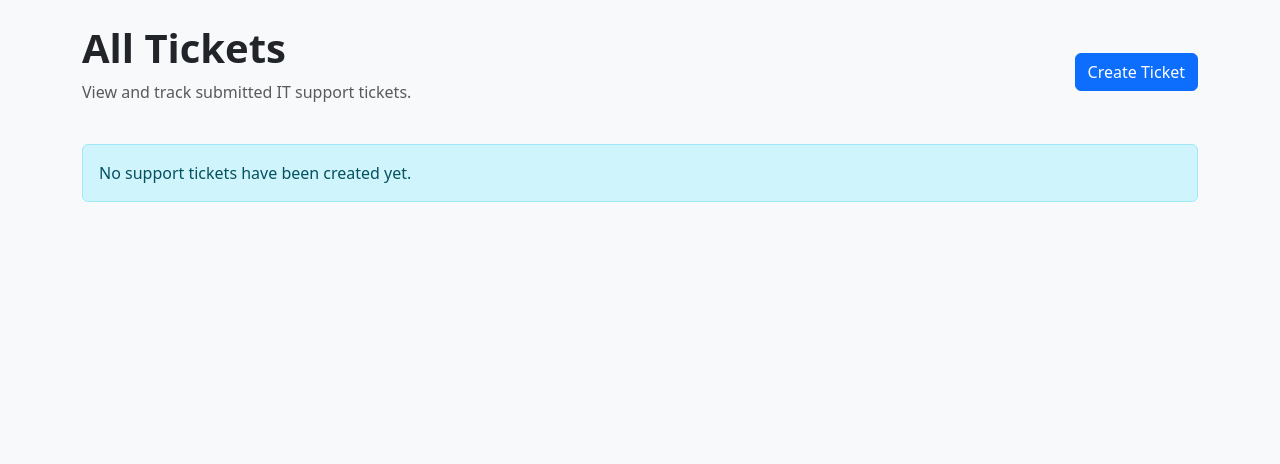
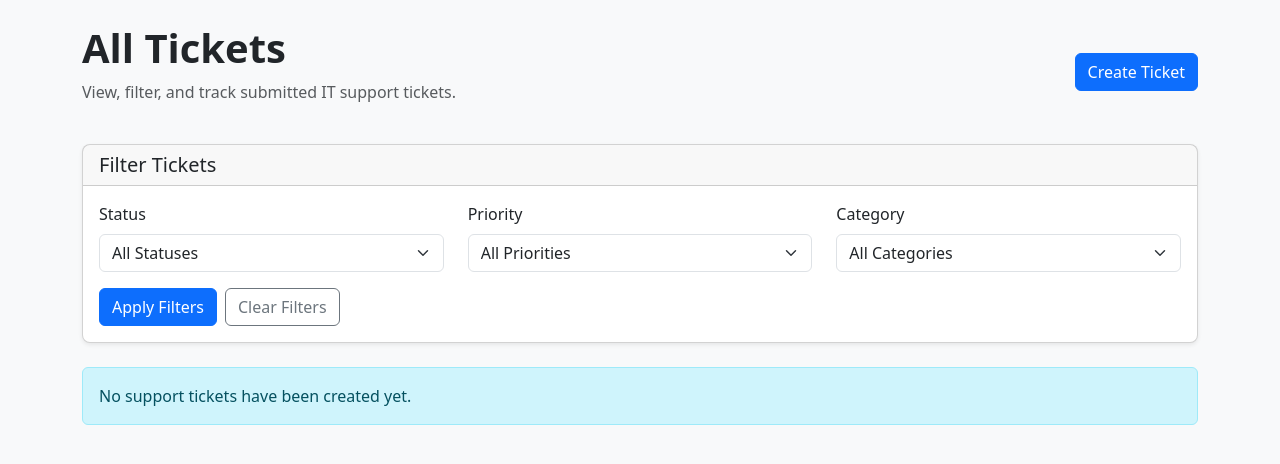
Before and after one commit to DHadi-5722/helpdesk-ticket-tracker, a Flask app: page /tickets in a window 1280 px wide. Shown: the part 56-520 px from the top of the page. Run offline with Flask 2, Linux system fonts and the light colour scheme; data that the repository does not hold is empty.

Commit message:
Added ticket filtering by status, priority, and category

```diff
--- a/app.py
+++ b/app.py
@@ -33,10 +33,11 @@ def dashboard():
 
 @app.route("/tickets")
 def tickets():
-    connection = get_connection()
+    selected_status = request.args.get("status", "").strip()
+    selected_priority = request.args.get("priority", "").strip()
+    selected_category = request.args.get("category", "").strip()
 
-    tickets = connection.execute(
-        """
+    query = """
         SELECT
             id,
             title,
@@ -45,15 +46,46 @@ def tickets():
             status,
             created_at
         FROM tickets
-        ORDER BY created_at DESC
-        """
+    """
+
+    conditions = []
+    parameters = []
+
+    if selected_status in VALID_STATUSES:
+        conditions.append("status = ?")
+        parameters.append(selected_status)
+
+    if selected_priority in VALID_PRIORITIES:
+        conditions.append("priority = ?")
+        parameters.append(selected_priority)
+
+    if selected_category in VALID_CATEGORIES:
+        conditions.append("category = ?")
+        parameters.append(selected_category)
+
+    if conditions:
+        query += " WHERE " + " AND ".join(conditions)
+
+    query += " ORDER BY created_at DESC"
+
+    connection = get_connection()
+
+    tickets = connection.execute(
+        query,
+        parameters
     ).fetchall()
 
     connection.close()
 
     return render_template(
         "tickets.html",
-        tickets=tickets
+        tickets=tickets,
+        statuses=VALID_STATUSES,
+        priorities=VALID_PRIORITIES,
+        categories=VALID_CATEGORIES,
+        selected_status=selected_status,
+        selected_priority=selected_priority,
+        selected_category=selected_category
     )
 
 
@@ -184,6 +216,7 @@ def update_ticket_status(ticket_id):
 
     if ticket is None:
         connection.close()
+
         return render_template("404.html"), 404
 
     if new_status == "Resolved":
@@ -252,6 +285,7 @@ def resolve_ticket(ticket_id):
 
     if ticket is None:
         connection.close()
+
         return render_template("404.html"), 404
 
     if not resolution_notes:
--- a/templates/tickets.html
+++ b/templates/tickets.html
@@ -13,7 +13,7 @@
         </h1>
 
         <p class="text-muted">
-            View and track submitted IT support tickets.
+            View, filter, and track submitted IT support tickets.
         </p>
 
     </div>
@@ -31,6 +31,218 @@
     </div>
 
 </div>
+
+
+<div class="card shadow-sm mb-4">
+
+    <div class="card-header">
+
+        <h5 class="mb-0">
+            Filter Tickets
+        </h5>
+
+    </div>
+
+
+    <div class="card-body">
+
+        <form
+            method="GET"
+            action="/tickets"
+        >
+
+
+            <div class="row">
+
+
+                <div class="col-md-4 mb-3">
+
+                    <label
+                        for="status"
+                        class="form-label"
+                    >
+                        Status
+                    </label>
+
+
+                    <select
+                        class="form-select"
+                        id="status"
+                        name="status"
+                    >
+
+                        <option value="">
+                            All Statuses
+                        </option>
+
+
+                        {% for status in statuses %}
+
+                            <option
+                                value="{{ status }}"
+                                {% if selected_status == status %}
+                                    selected
+                                {% endif %}
+                            >
+                                {{ status }}
+                            </option>
+
+                        {% endfor %}
+
+
+                    </select>
+
+                </div>
+
+
+                <div class="col-md-4 mb-3">
+
+                    <label
+                        for="priority"
+                        class="form-label"
+                    >
+                        Priority
+                    </label>
+
+
+                    <select
+                        class="form-select"
+                        id="priority"
+                        name="priority"
+                    >
+
+                        <option value="">
+                            All Priorities
+                        </option>
+
+
+                        {% for priority in priorities %}
+
+                            <option
+                                value="{{ priority }}"
+                                {% if selected_priority == priority %}
+                                    selected
+                                {% endif %}
+                            >
+                                {{ priority }}
+                            </option>
+
+                        {% endfor %}
+
+
+                    </select>
+
+                </div>
+
+
+                <div class="col-md-4 mb-3">
+
+                    <label
+                        for="category"
+                        class="form-label"
+                    >
+                        Category
+                    </label>
+
+
+                    <select
+                        class="form-select"
+                        id="category"
+                        name="category"
+                    >
+
+                        <option value="">
+                            All Categories
+                        </option>
+
+
+                        {% for category in categories %}
+
+                            <option
+                                value="{{ category }}"
+                                {% if selected_category == category %}
+                                    selected
+                                {% endif %}
+                            >
+                                {{ category }}
+                            </option>
+
+                        {% endfor %}
+
+
+                    </select>
+
+                </div>
+
+
+            </div>
+
+
+            <div class="d-flex gap-2">
+
+                <button
+                    type="submit"
+                    class="btn btn-primary"
+                >
+                    Apply Filters
+                </button>
+
+
+                <a
+                    href="/tickets"
+                    class="btn btn-outline-secondary"
+                >
+                    Clear Filters
+                </a>
+
+            </div>
+
+
+        </form>
+
+    </div>
+
+</div>
+
+
+{% if selected_status or selected_priority or selected_category %}
+
+    <div class="alert alert-light border">
+
+        <strong>
+            Active Filters:
+        </strong>
+
+
+        {% if selected_status %}
+
+            <span class="badge bg-secondary ms-1">
+                Status: {{ selected_status }}
+            </span>
+
+        {% endif %}
+
+
+        {% if selected_priority %}
+
+            <span class="badge bg-secondary ms-1">
+                Priority: {{ selected_priority }}
+            </span>
+
+        {% endif %}
+
+
+        {% if selected_category %}
+
+            <span class="badge bg-secondary ms-1">
+                Category: {{ selected_category }}
+            </span>
+
+        {% endif %}
+
+    </div>
+
+{% endif %}
 
 
 {% if tickets %}
@@ -180,7 +392,15 @@
 
 <div class="alert alert-info">
 
-    No support tickets have been created yet.
+    {% if selected_status or selected_priority or selected_category %}
+
+        No tickets match the selected filters.
+
+    {% else %}
+
+        No support tickets have been created yet.
+
+    {% endif %}
 
 </div>
 
```
